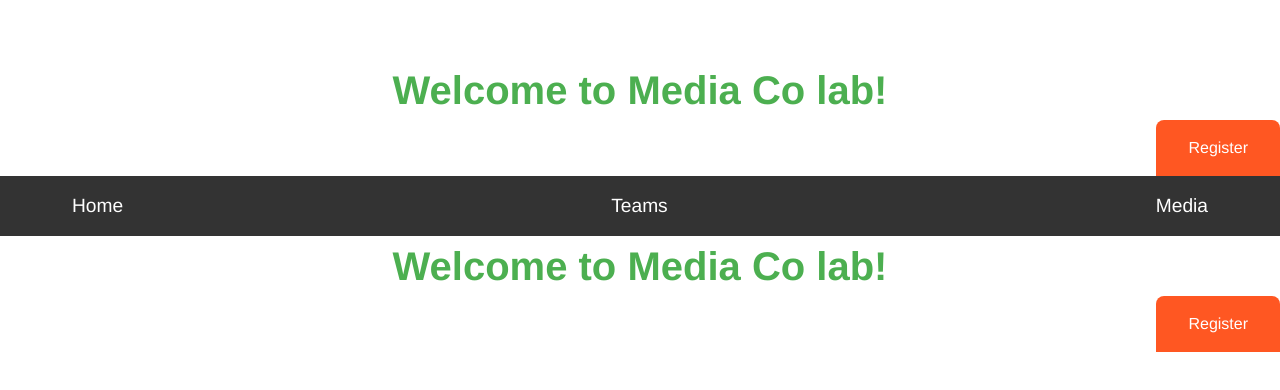
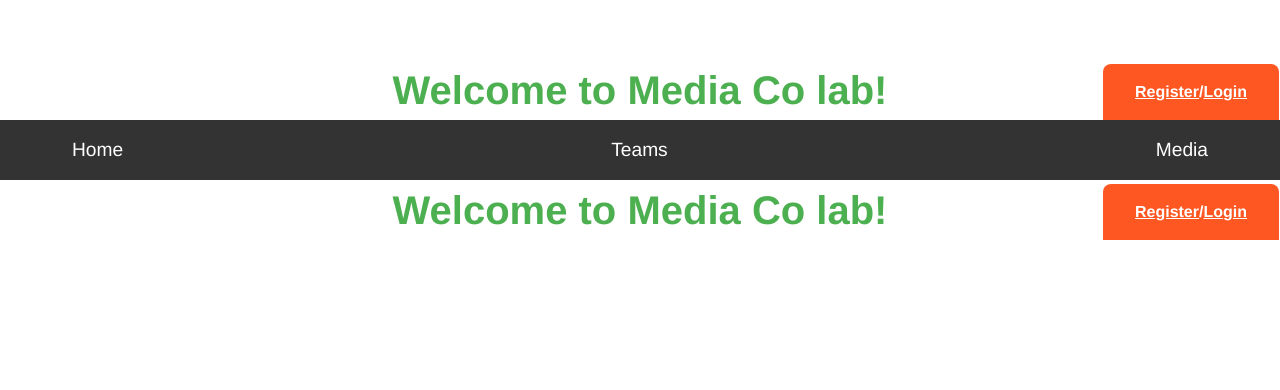
Before and after one commit to elvissierra/Media_Co_Lab, a Vue app in the folder frontend/mcl_ui/: page / in a window 1280 px wide. Shown: the top 390 px of the page. Built offline with nearby package versions, Linux system fonts and the light colour scheme; the HTML template or start-up script is replaced by a standard one.

Commit message:
tp reg in btn position

```diff
--- a/frontend/mcl_ui/src/components/TopPage.vue
+++ b/frontend/mcl_ui/src/components/TopPage.vue
@@ -2,8 +2,12 @@
   <div class="header">
     <h1>Welcome to Media Co lab!</h1>
 
-    <button v-if="!isLoggedIn" @click="goToRegister">Register</button>
-
+    <div v-if="!isLoggedIn">
+      <button class="combined-button">
+        <span @click="goToRegister">Register</span> /
+        <span @click="loginUser">Login</span>
+      </button>
+    </div>
     <button v-if="isLoggedIn" @click="logoutUser">Logout</button>
   </div>
 </template>
@@ -31,7 +35,7 @@ export default {
           },
         });
         localStorage.removeItem('authToken');
-        this.isLoggedIn = false; // Update login status
+        this.isLoggedIn = false;
         this.$router.push({ name: 'UserLogin' });
       } catch (error) {
         console.error('Error on logout:', error);
@@ -40,49 +44,78 @@ export default {
     goToRegister() {
       this.$router.push({ name: 'UserRegister' });
     },
+    loginUser() {
+      this.$router.push({ name: 'UserLogin' });
+    },
   },
 };
 </script>
 
 
 <style scoped>
+
 .top_page {
   text-align: center;
   margin-top: 50px;
 }
 
-  h1 {
-    font-size: 2.5em;
-    color: #4caf50;
-  }
-
-  p {
-    font-size: 1.2em;
-  }
 
 .header {
   display: flex;
   flex-direction: column;
-  justify-content: space-between; /* Pushes content to the top and bottom */
+  justify-content: space-between;
+  align-items: center;
   padding: 0;
   margin: 0;
   position: relative;
 }
 
-  .header button {
-    align-self: flex-end; /* Moves button to the right */
-    margin-top: auto; /* Pushes the button to the bottom */
+
+.header button,
+.combined-button {
+  align-self: flex-end;
+  margin-top: auto;
   background-color: #ff5722;
   color: white;
   padding: 1rem 2rem;
   border: none;
   cursor: pointer;
   border-radius: 8px 8px 0 0;
-    top: 10px;
+  font-weight: bold;
+  display: inline-flex;
 }
 
-  .header button:hover {
+.combined-button {
+  position: absolute;
+  bottom: 0px;
+  right: 1px;
+}
+
+.header button:hover,
+.combined-button:hover {
   background-color: #e64a19;
 }
 
+
+.combined-button span {
+  cursor: pointer;
+  text-decoration: underline;
+}
+
+.combined-button span:hover {
+  color: #fff;
+}
+
+
+h1 {
+  text-align: center;
+  font-size: 2.5em;
+  color: #4caf50;
+  margin-bottom: auto;
+}
+
+
+p {
+  font-size: 1.2em;
+}
 </style>
```
Lines whose indentation alone changed are shown as unchanged.
